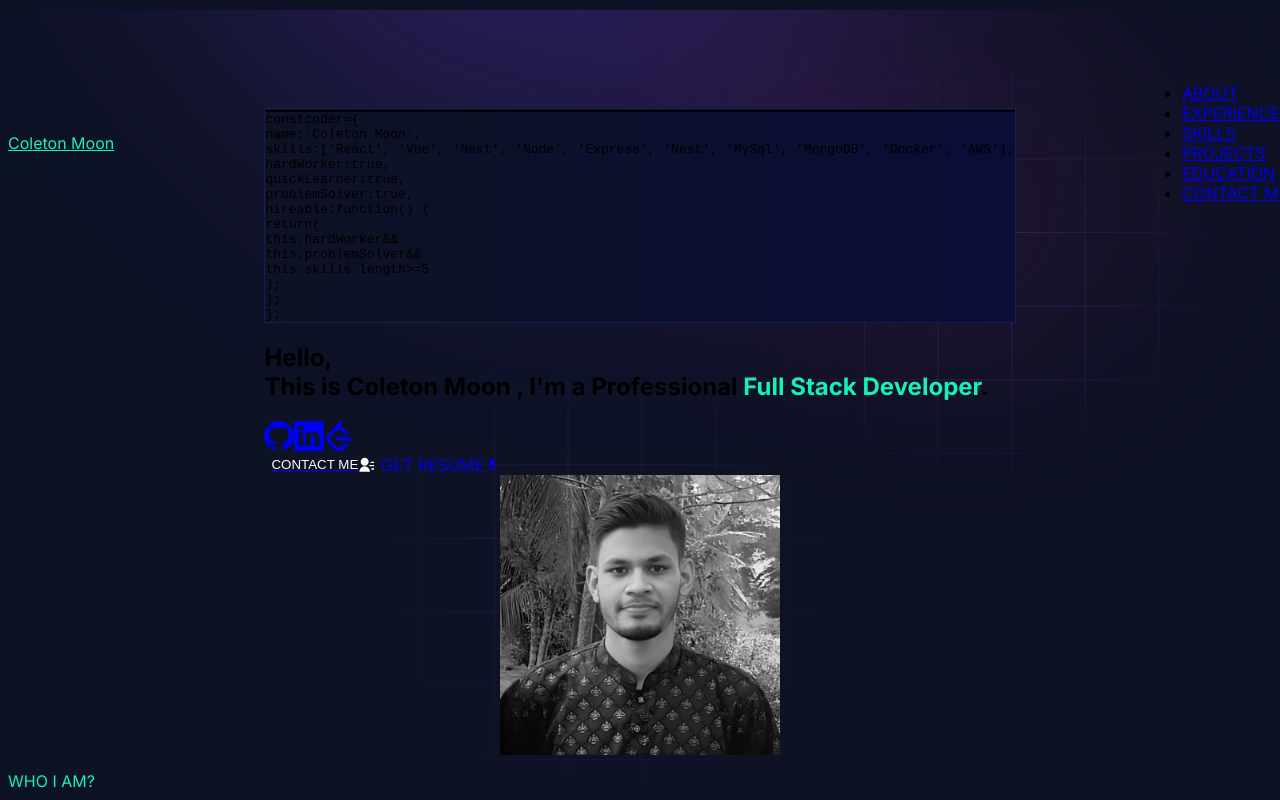
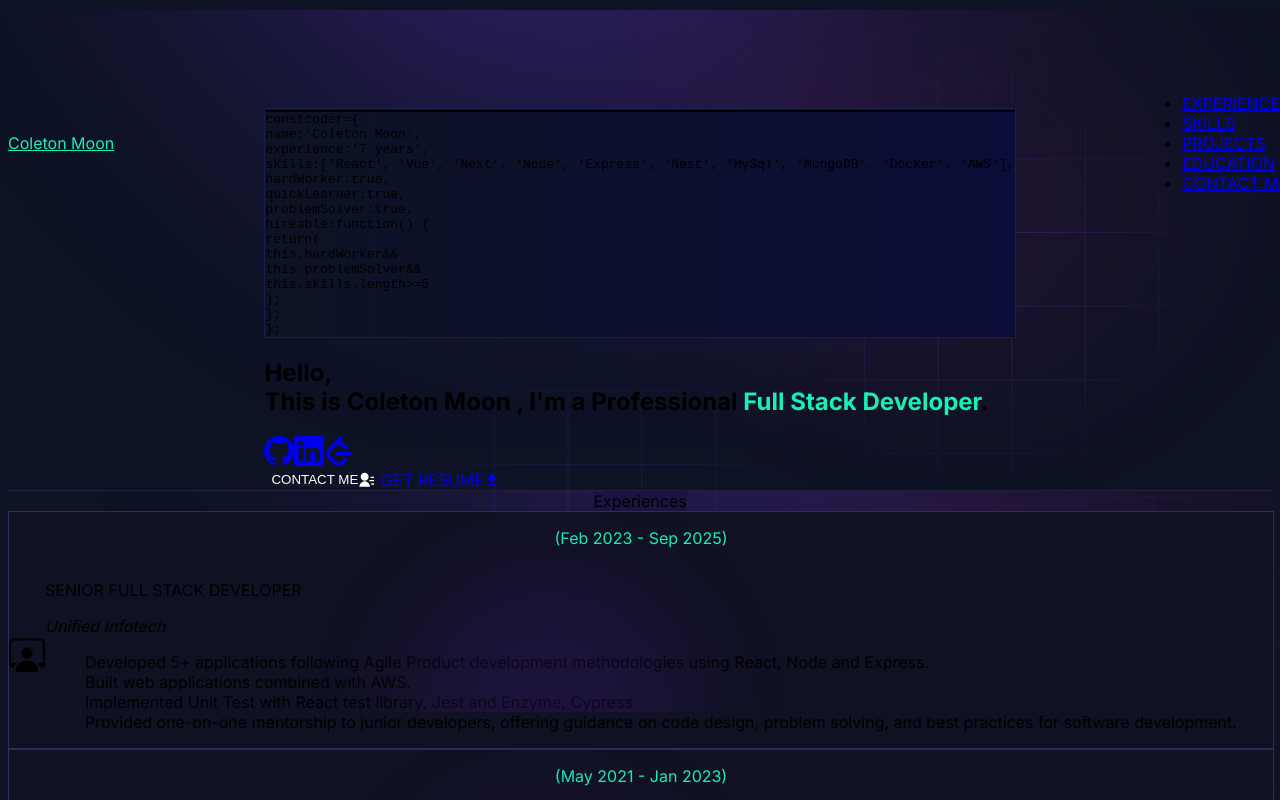
Before and after one commit to fs-dev-lab/portfolio, a Next.js app: page / in a window 1280 px wide. Shown: the top 800 px of the page. Built offline with nearby package versions, Linux system fonts and the light colour scheme.

Commit message:
Remove About section

```diff
--- a/app/components/homepage/about/index.jsx
+++ b/app/components/homepage/about/index.jsx
@@ -6,17 +6,18 @@ import Image from "next/image";
 function AboutSection() {
   return (
     <div id="about" className="my-12 lg:my-16 relative scroll-mt-[140px]">
-      <div className="hidden lg:flex flex-col items-center absolute top-16 -right-8">
-        <span className="bg-[#1a1443] w-fit text-white rotate-90 p-2 px-5 text-xl rounded-md">
-          ABOUT ME
-        </span>
-        <span className="h-36 w-[2px] bg-[#1a1443]"></span>
+      <div className="flex justify-center my-5 lg:py-8">
+        <div className="flex  items-center">
+          <span className="w-24 h-[2px] bg-[#1a1443]"></span>
+          <span className="bg-[#1a1443] w-fit text-white p-2 px-5 text-xl rounded-md">
+            About Me
+          </span>
+          <span className="w-24 h-[2px] bg-[#1a1443]"></span>
+        </div>
       </div>
-      <div className="grid grid-cols-1 lg:grid-cols-2 gap-8 lg:gap-16">
+
+      <div className="grid justify-center grid-cols-2 lg:grid-cols-1 gap-8 lg:gap-16">
         <div className="order-2 lg:order-1">
-          <p className="font-medium mb-5 text-[#16f2b3] text-xl uppercase">
-            Who I am?
-          </p>
           <p className="text-gray-200 text-sm lg:text-xl">
             {personalData.description1}
           </p>
@@ -24,7 +25,7 @@ function AboutSection() {
             {personalData.description2}
           </p>
         </div>
-        <div className="flex justify-center order-1 lg:order-2">
+        {/* <div className="flex justify-center order-1 lg:order-2">
           <Image
             src={personalData.profile}
             width={280}
@@ -32,7 +33,7 @@ function AboutSection() {
             alt={personalData.name}
             className="rounded-lg transition-all duration-1000 grayscale hover:grayscale-0 hover:scale-110 cursor-pointer"
           />
-        </div>
+        </div> */}
       </div>
     </div>
   );
--- a/app/components/homepage/hero-section/index.jsx
+++ b/app/components/homepage/hero-section/index.jsx
@@ -103,6 +103,14 @@ function HeroSection() {
                 <span className="text-amber-300">{personalData.name}</span>
                 <span className="text-gray-400">{`',`}</span>
               </div>
+              <div>
+                <span className="ml-4 lg:ml-8 mr-2 text-white">
+                  experience:
+                </span>
+                <span className="text-gray-400">{`'`}</span>
+                <span className="text-amber-300">{"7 years"}</span>
+                <span className="text-gray-400">{`',`}</span>
+              </div>
               <div className="ml-4 lg:ml-8 mr-2">
                 <span className=" text-white">skills:</span>
                 <span className="text-gray-400">{`['`}</span>
--- a/app/components/navbar.jsx
+++ b/app/components/navbar.jsx
@@ -5,7 +5,6 @@ import { personalData } from "@/utils/data/personal-data";
 
 function Navbar() {
   const links = [
-    ["ABOUT", "/#about"],
     ["EXPERIENCE", "/#experience"],
     ["SKILLS", "/#skills"],
     ["PROJECTS", "/#projects"],
--- a/app/page.js
+++ b/app/page.js
@@ -12,9 +12,9 @@ export default async function Home() {
   const blogs = [];
 
   return (
-    <div suppressHydrationWarning >
+    <div suppressHydrationWarning>
       <HeroSection />
-      <AboutSection />
+      {/* <AboutSection /> */}
       <Experience />
       <Skills />
       <Projects />
@@ -22,5 +22,5 @@ export default async function Home() {
       <Blog blogs={blogs} />
       <ContactSection />
     </div>
-  )
-};
+  );
+}
```
